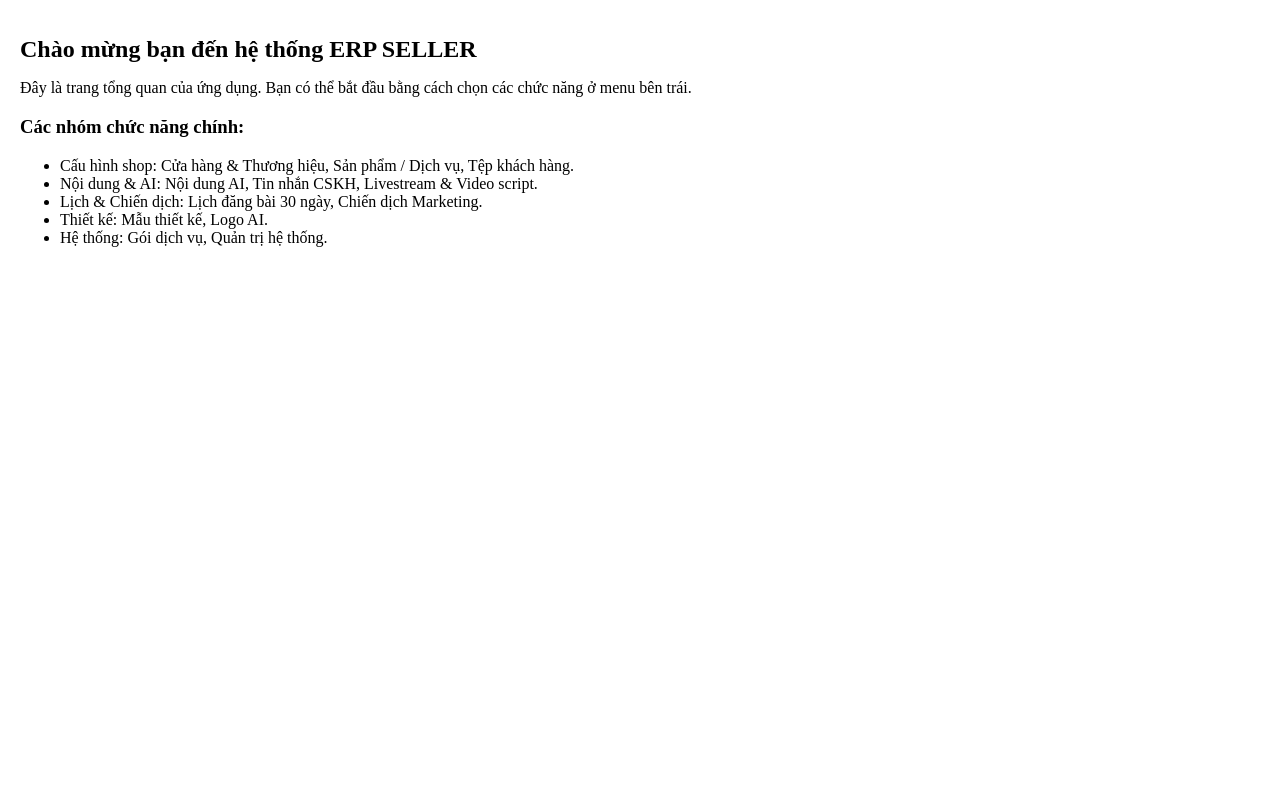
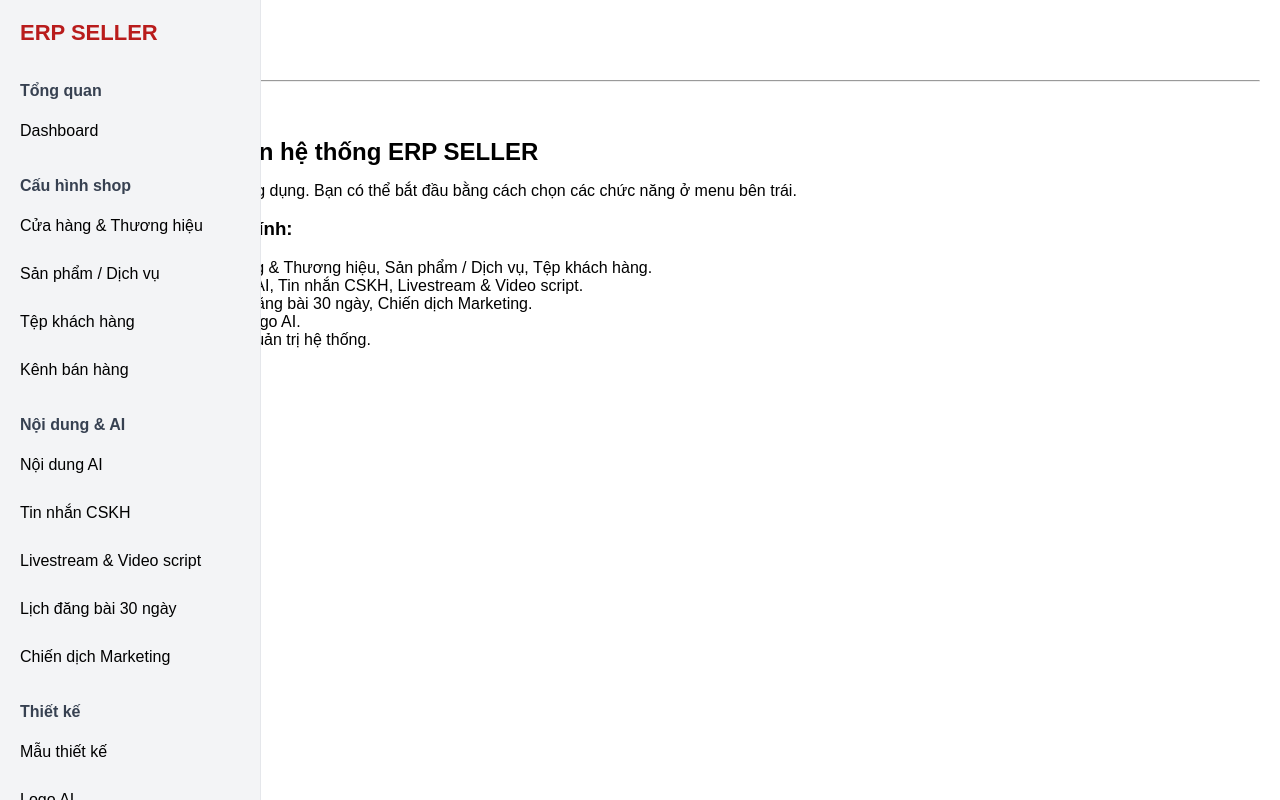
Before and after one commit to conlele0201/erp-seller-crm, a Next.js app: page / in a window 1280 px wide. Built offline with nearby package versions, Linux system fonts and the light colour scheme.

Commit message:
Update layout.js

```diff
--- a/app/layout.js
+++ b/app/layout.js
@@ -1,12 +1,27 @@
+import "./globals.css";
+import Sidebar from "@/components/Sidebar";
+
 export const metadata = {
   title: "ERP SELLER",
-  description: "ERP Seller CRM",
+  description: "Quản lý hệ thống ERP Seller",
 };
 
 export default function RootLayout({ children }) {
   return (
-    <html lang="vi">
-      <body style={{ margin: 0, padding: 0 }}>{children}</body>
+    <html lang="en">
+      <body>
+        <div style={{ display: "flex", height: "100vh" }}>
+          {/* Sidebar trái */}
+          <Sidebar />
+
+          {/* Nội dung bên phải */}
+          <div style={{ flex: 1, padding: "20px" }}>
+            <h2 style={{ fontWeight: "600", fontSize: "20px" }}>ERP SELLER</h2>
+            <hr style={{ margin: "20px 0" }} />
+            {children}
+          </div>
+        </div>
+      </body>
     </html>
   );
 }
```
